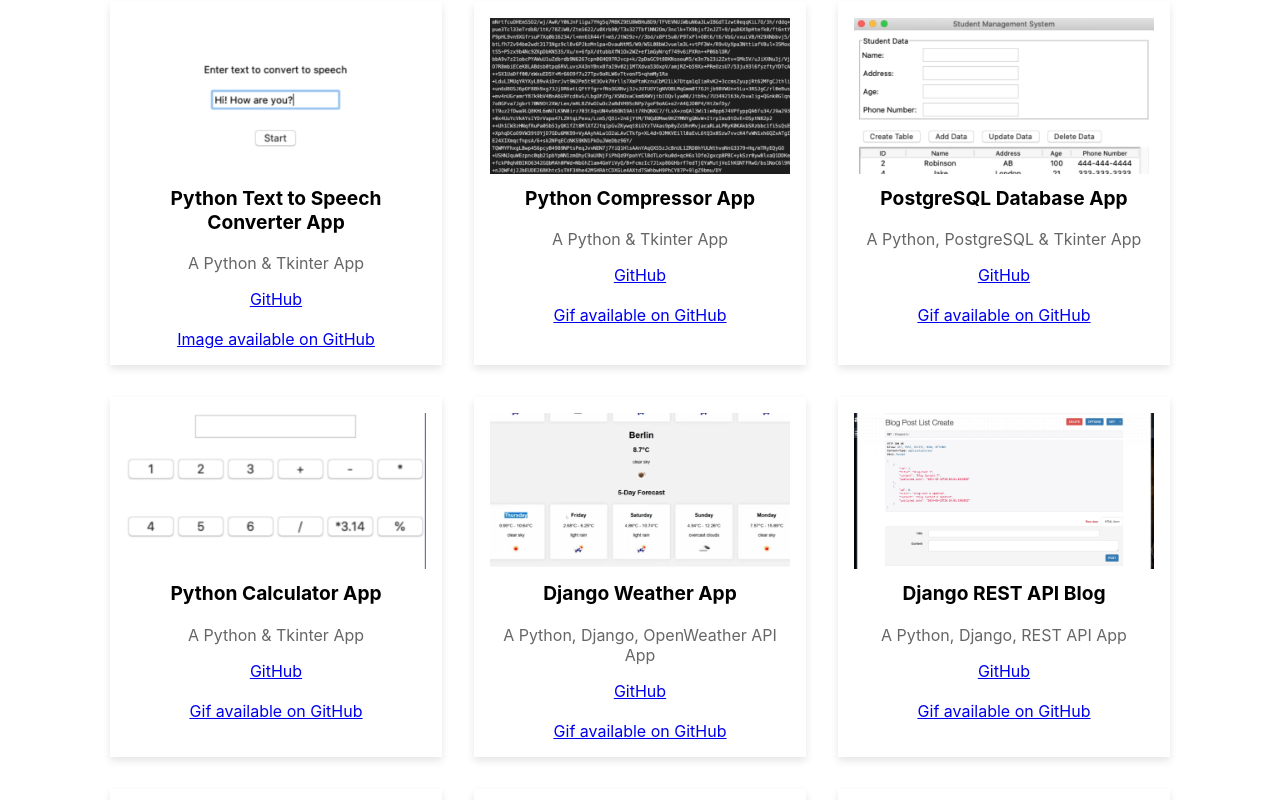
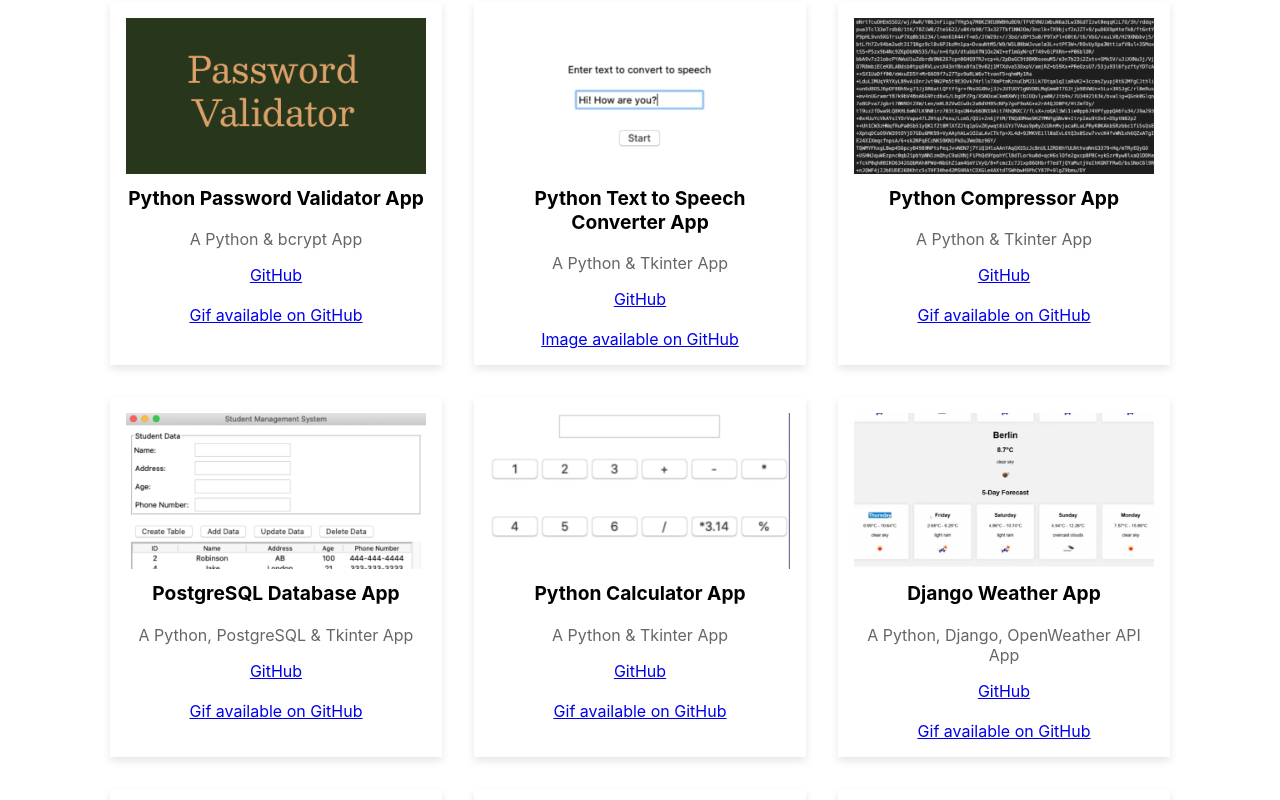
Before and after one commit to jenstem/react-portfolio, a React (Create React App) app: page / in a window 1280 px wide. Shown: the part 960-1760 px from the top of the page. Built offline with nearby package versions, Linux system fonts and the light colour scheme.

Commit message:
Add password validator app to projects.js

```diff
--- a/src/Pages/projects.js
+++ b/src/Pages/projects.js
@@ -27,9 +27,11 @@ import Calculator from '../assets/app-images/calculator.jpg';
 import StudentDB from '../assets/app-images/postgresqldb.jpg';
 import Compressor from '../assets/app-images/compressor.jpg';
 import Converter from '../assets/app-images/converter.jpg';
+import Validator from '../assets/app-images/pw-validator.jpg';
 
 const projectData = [
 
+    { title: 'Python Password Validator App', description: 'A Python & bcrypt App', imageUrl: Validator, url: <a href="https://github.com/jenstem/python-password-validator">GitHub</a>, site: <a href="https://github.com/jenstem/python-password-validator">Gif available on GitHub</a> },
     { title: 'Python Text to Speech Converter App', description: 'A Python & Tkinter App', imageUrl: Converter, url: <a href="https://github.com/jenstem/text-to-speech-converter">GitHub</a>, site: <a href="https://github.com/jenstem/text-to-speech-converter">Image available on GitHub</a> },
     { title: 'Python Compressor App', description: 'A Python & Tkinter App', imageUrl: Compressor, url: <a href="https://github.com/jenstem/python-compressor">GitHub</a>, site: <a href="https://github.com/jenstem/python-compressor">Gif available on GitHub</a> },
     { title: 'PostgreSQL Database App', description: 'A Python, PostgreSQL & Tkinter App', imageUrl: StudentDB, url: <a href="https://github.com/jenstem/postgresql-database">GitHub</a>, site: <a href="https://github.com/jenstem/postgresql-database">Gif available on GitHub</a> },
```
